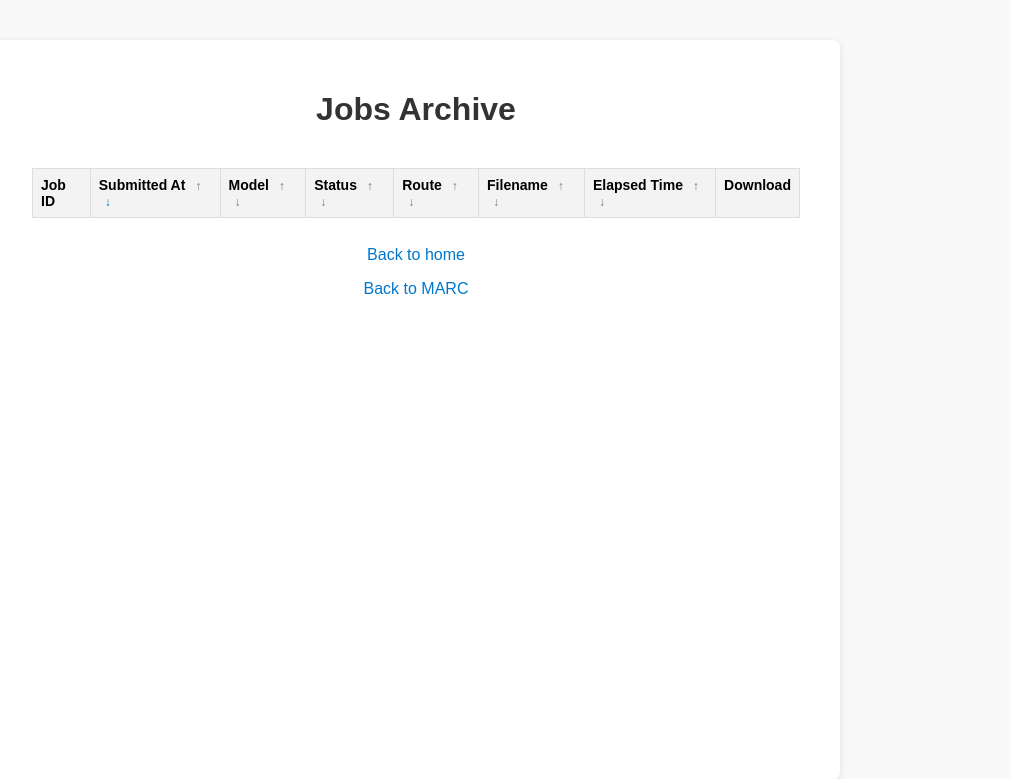
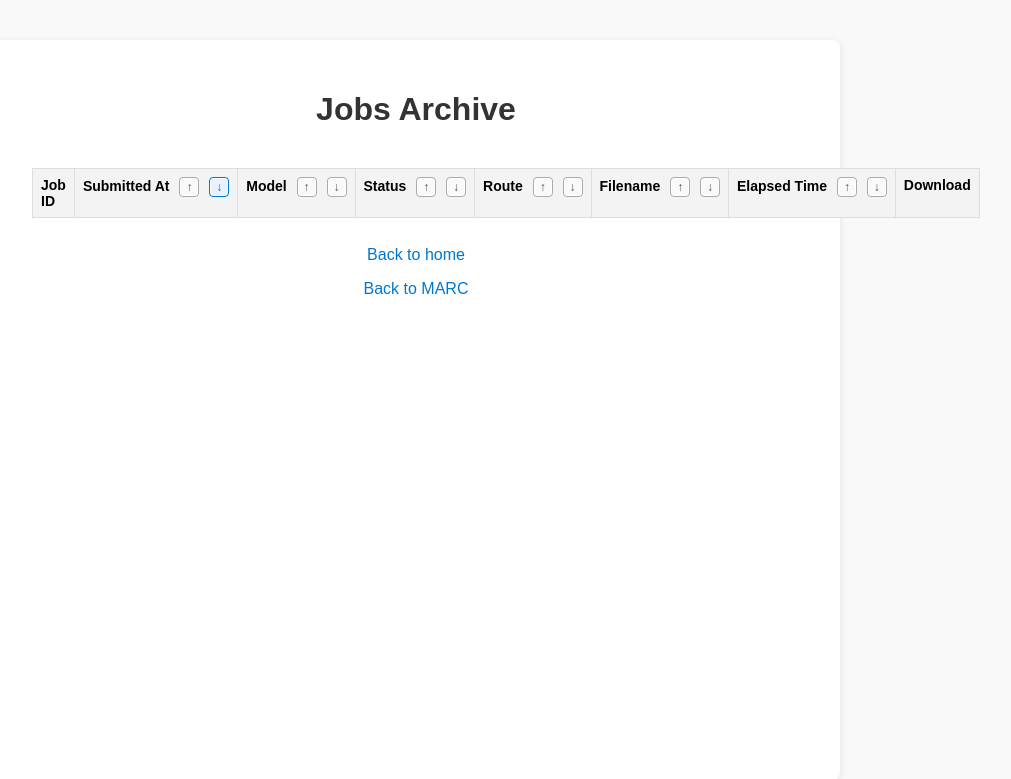
Before and after one commit to ValRCS/openrouter_batch_processor, a Flask app: page /jobs in a window 1280 px wide. Shown: the top 779 px of the page, without its empty margins (224-1235 px from the left). Run offline with Flask 3, Linux system fonts and the light colour scheme; lists and menus that the app fills with data are empty.

Commit message:
feat: enhance sortable columns in jobs table with improved styles and hover effects

```diff
--- a/static/styles/style.css
+++ b/static/styles/style.css
@@ -101,16 +101,36 @@ p {
   background: #f3f3f3;
 }
 
+.jobs-table th.sortable {
+  white-space: nowrap;
+}
+
 .sort-arrow {
   font-size: 12px;
   margin-left: 6px;
   text-decoration: none;
-  color: #777;
+  color: #555;
+  display: inline-flex;
+  align-items: center;
+  justify-content: center;
+  width: 18px;
+  height: 18px;
+  border: 1px solid #aaa;
+  border-radius: 4px;
+  background: #f9f9f9;
+  box-shadow: inset 0 0 0 1px #ffffff;
+  font-weight: 700;
 }
 
 .sort-arrow.active {
   color: #0077cc;
-  font-weight: bold;
+  border-color: #0077cc;
+  background: #e6f2ff;
+}
+
+.sort-arrow:hover {
+  border-color: #777;
+  background: #eeeeee;
 }
 
 form {
--- a/templates/jobs.html
+++ b/templates/jobs.html
@@ -14,12 +14,12 @@
         <thead>
           <tr>
             <th>Job ID</th>
-            <th>Submitted At {{ sort_links("submitted_at") }}</th>
-            <th>Model {{ sort_links("model") }}</th>
-            <th>Status {{ sort_links("status") }}</th>
-            <th>Route {{ sort_links("route") }}</th>
-            <th>Filename {{ sort_links("filename") }}</th>
-            <th>Elapsed Time {{ sort_links("elapsed_time") }}</th>
+            <th class="sortable">Submitted At {{ sort_links("submitted_at") }}</th>
+            <th class="sortable">Model {{ sort_links("model") }}</th>
+            <th class="sortable">Status {{ sort_links("status") }}</th>
+            <th class="sortable">Route {{ sort_links("route") }}</th>
+            <th class="sortable">Filename {{ sort_links("filename") }}</th>
+            <th class="sortable">Elapsed Time {{ sort_links("elapsed_time") }}</th>
             <th>Download</th>
           </tr>
         </thead>
```
